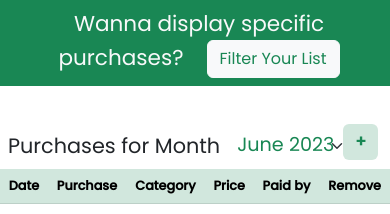
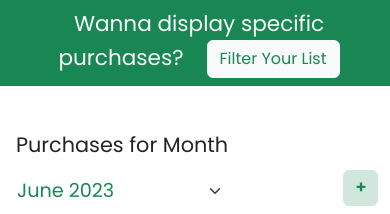
Before and after one commit to MariamAtef226/House-Wallet, a PHP site: page /purchases.php in a window 390 px wide. Shown: the part 56-270 px from the top of the page. Run offline with PHP 8.4, Linux system fonts and the light colour scheme; the visitor is signed in with stand-in values (Sample User, id 1); data comes from the database, SQL or seed files in the repository; lists and menus that the app fills with data are empty; some libraries are stand-ins or nearby versions; some web fonts are replaced.

Commit message:
adjusting mobile view - remaining purchases page not fully tested

```diff
--- a/css/style.css
+++ b/css/style.css
@@ -12,10 +12,21 @@
   }
 }
 
+@keyframes fade-out{
+  from {
+    opacity: 100%;
+  }
+  to {
+    opacity: 0;
+  }
+}
+
 body {
   position: relative;
   font-family: "Poppins", "Roboto", sans-serif;
 }
+
+/* login styling*/
 
 .outer-container {
   position: absolute;
@@ -69,6 +80,7 @@ body {
   box-shadow: 0 0 0 0 rgba(0, 0, 0, 0) !important;
 }
 
+
 /* Side NavBar Styling */
 
 .side-navbar {
@@ -90,10 +102,6 @@ body {
   animation: fade-in 1s;
 }
 
-.overview > h1 {
-  font-size: 5.5rem;
-}
-
 .add-caption {
   color: var(--lightest-green);
 }
@@ -108,6 +116,7 @@ body {
   background: #f4f9f5;
   border-left: #198754 solid 5px;
 }
+
 
 /* purchases page background */
 
@@ -127,6 +136,9 @@ body {
   transition: width 0.8s ease;
 }
 
+.delete-success{
+  font-weight: bold;
+}
 
 .plus-button:hover, .plus-button:active, .plus-button:focus{
   background-color: var(--lightest-green);
@@ -152,21 +164,15 @@ body {
         display:block !important;
         background-color: var(--lightest-green);
     }
-    .overview .remaining{
-      text-align:center;
-      padding-right:20px;
-    }
-    .add-caption{
-      align-items: center;
-    }
-     .past-form-filter{
+
+
+    .past-form-filter{
       text-align: center;
       font-size: 1.3rem !important;
       justify-content: center;
     }
     .disp-purchases-form{
       font-size: 1.3rem !important;
-
     }
     select{
       font-size: 1.2rem !important;
--- a/past.php
+++ b/past.php
@@ -35,7 +35,7 @@ $place = 'past data';
 
                 <!-- displayed month filter -->
                 <div style="font-size:2rem;" class="pt-2 text-center bg-success text-light">
-                    <form method="get" action="past.php" onchange="submit()" class="p-2 d-flex align-items-center past-form-filter">
+                    <form method="get" action="past.php" onchange="submit()" class="p-2 d-flex align-items-center past-form-filter flex-column flex-md-row">
                         <label class="form-label col-auto ps-md-3 pe-2 pe-md-3"> Displaying Budgets for year
                         </label>
                             <div class="col-auto">
@@ -61,7 +61,7 @@ $place = 'past data';
             if (!empty($budgets)) {
                 foreach ($budgets as $budget) { ?>
                     <div class="mb-3">
-                        <div style="font-size:2.3rem;" class="pt-4 ps-4">
+                        <div style="font-size:2.3rem;" class="pt-4 ps-md-4 ps-2">
                             Budgeting Data for Month <span class="text-success"> <?= getMonthName($budget->getMonth()) . " " . $budget->getYear() ?></span>:
                         </div>
 
--- a/purchases.php
+++ b/purchases.php
@@ -114,17 +114,17 @@ $place = 'purchases';
             <!-- display deletion success bar -->
             <?php
             if (!empty($_GET['successdel'])) { ?>
-                <div class="text-center bg-warning">Purchase is successfully deleted! &nbsp;Note: any set filters have been cleared!</div>
+                <div class="text-center bg-warning delete-success">Purchase is successfully deleted! &nbsp;Note: any set filters have been cleared!</div>
             <?php } ?>
 
             <!-- header -->
-            <div class="header-purchases p-2 pb-0 mt-1 d-flex justify-content-between align-items-center ">
+            <div class="header-purchases p-2 pb-0 mt-1 d-flex justify-content-between align-items-md-center align-items-end">
 
                 <!-- displayed month filter -->
                 <div style="font-size:2.3rem;" class="pt-4 ">
-                    <form class="disp-purchases-form mb-0 d-flex align-items-center" method="get" action="purchases.php" onchange="submit()">
+                    <form class="disp-purchases-form mb-0 d-flex align-items-md-center flex-column flex-md-row" method="get" action="purchases.php" onchange="submit()">
                         <div class="col-auto">
-                            <label class="col-form-label pe-2"> Purchases for Month</label>
+                            <label class="col-form-label pe-2 ps-2 ps-md-0"> Purchases for Month</label>
                         </div>
                         <div class="col-auto">
 
@@ -147,11 +147,11 @@ $place = 'purchases';
                     </form>
                 </div>
                 <div class="d-flex align-items-end ">
-                    <div class="text-success pe-3 d-none d-md-block" style="font-size:0.8rem;">
+                    <div class="text-success pe-3 d-none d-lg-block" style="font-size:0.8rem;">
                         Add a new purchase
                     </div>
                     <div>
-                        <button type="button" class="btn text-success mt-3 fw-bold plus-button me-1" data-bs-toggle="modal" data-bs-target="#exampleModal3">+</button>
+                        <button type="button" class="btn text-success mt-3 fw-bold plus-button me-1 mb-2 mb-md-0" data-bs-toggle="modal" data-bs-target="#exampleModal3">+</button>
                     </div>
                 </div>
 
@@ -250,10 +250,10 @@ $place = 'purchases';
                             <th scope="col" class="d-none d-md-table-cell">#</th>
                             <th scope="col">Date</th>
                             <th scope="col">Purchase</th>
-                            <th scope="col">Category</th>
-                            <th scope="col">Price</th>
-                            <th scope="col">Paid by</th>
-                            <?= $month == date('m') && $year == date('Y') ? '<th scope="col">Remove</th>' : '' ?>
+                            <th scope="col" class="d-none d-md-table-cell">Category</th>
+                            <th scope="col" class="d-none d-md-table-cell">Price</th>
+                            <th scope="col" class="d-none d-md-table-cell">Paid by</th>
+                            <?= $month == date('m') && $year == date('Y') ? '<th class="d-none d-md-table-cell" scope="col">Remove</th>' : '' ?>
                         </tr>
                     </thead>
 
--- a/stats.php
+++ b/stats.php
@@ -55,9 +55,9 @@ $place = 'statistics';
         <div class="past stats" style="padding-left:280px; padding-right:0;">
             <div class="header-purchases">
 
-                <!-- displayed month filter -->
+                <!-- displayed year filter -->
                 <div style="font-size:2rem;" class="pt-2 text-center bg-success text-light">
-                    <form method="get" action="stats.php" onchange="submit()" class="p-2 d-flex align-items-center past-form-filter">
+                    <form method="get" action="stats.php" onchange="submit()" class="p-2 d-flex align-items-center past-form-filter flex-column flex-md-row">
                         <label class="form-label col-auto ps-md-3 pe-2 pe-md-3"> Displaying Statistics for year
                         </label>
                         <div class="col-auto">
```
Also changed, not shown: other parts of purchases.php (+27 -6 lines), index.php (+4 -4 lines).
